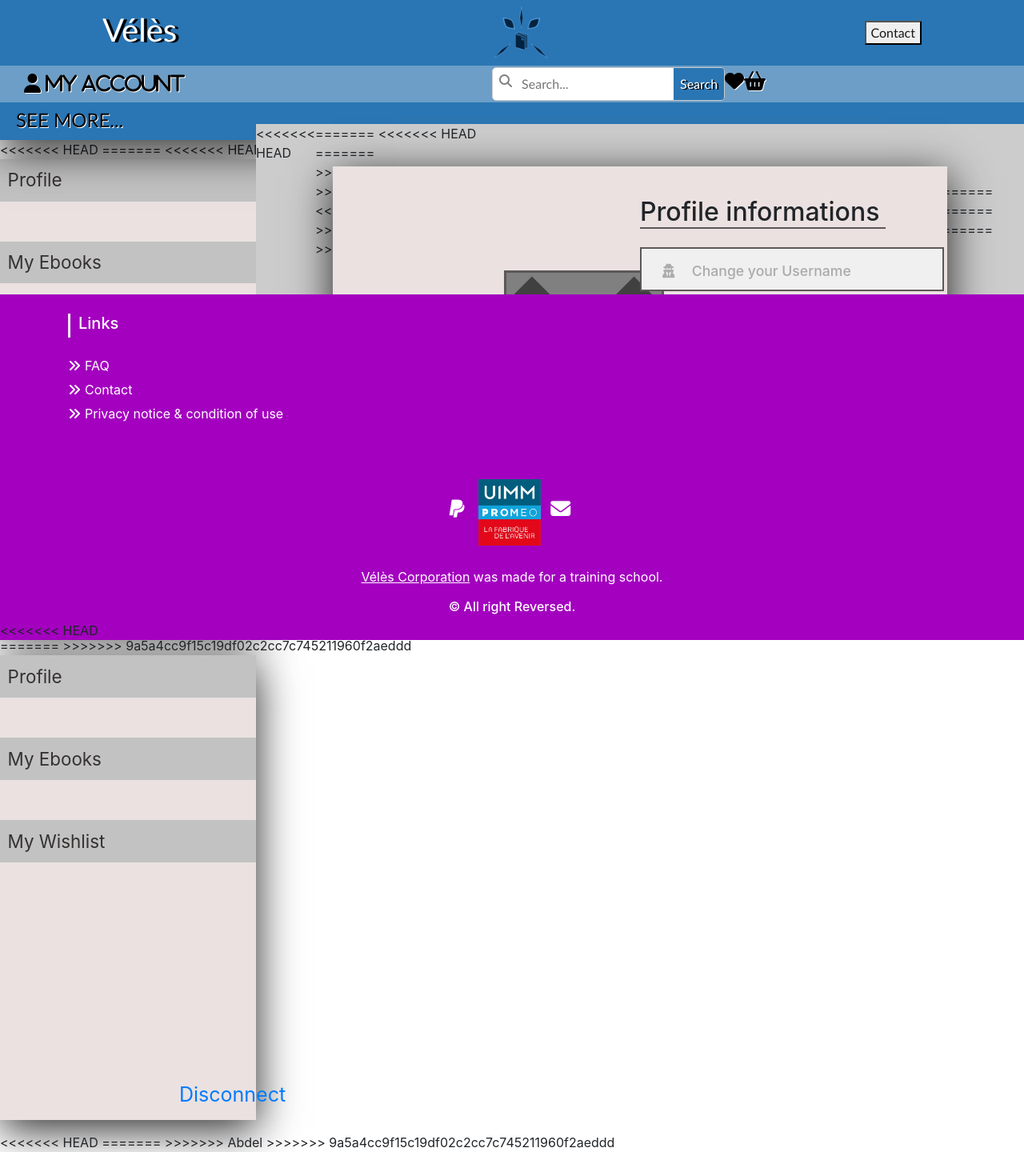
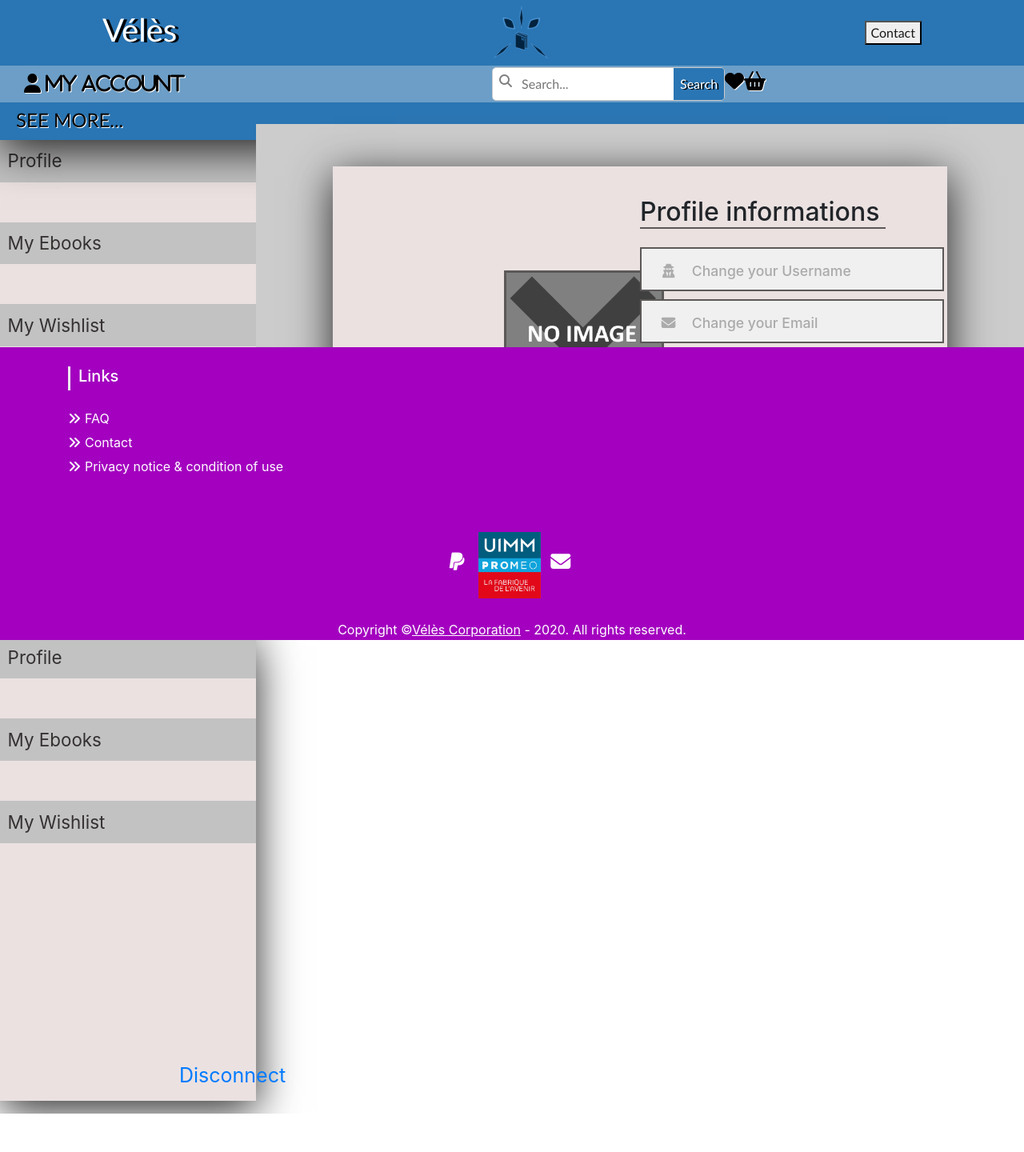
Before and after one commit to Opalie/ppe-hibouk, a PHP site: page /user_profile.php in a window 1280 px wide. Shown: the whole page at 80% size. After the commit the page ends 1392 px from the top, so only its background shows below. Run offline with PHP 8.4, Linux system fonts and the light colour scheme; the visitor is signed in with stand-in values (Sample User, id 1); some libraries are stand-ins or nearby versions.

Commit message:
Fix bug css and merge

```diff
--- a/Website/copyright.php
+++ b/Website/copyright.php
@@ -4,22 +4,7 @@
 <script src="//cdnjs.cloudflare.com/ajax/libs/jquery/3.2.1/jquery.min.js"></script>
 <!------ Include the above in your HEAD tag ---------->
 
-<<<<<<< HEAD
-=======
-<<<<<<< HEAD
-=======
-<<<<<<< HEAD
->>>>>>> 9a5a4cc9f15c19df02c2cc7c745211960f2aeddd
-<footer>
-    <div class="footerbottom">
-        <p class="p-0 m-0">Copyright &copy; Vélès Corporation - 2020. All rights reserved.</p>
-    </div>
-</footer>
-<<<<<<< HEAD
-=======
-=======
->>>>>>> Abdel
->>>>>>> 9a5a4cc9f15c19df02c2cc7c745211960f2aeddd
+
 <!-- Footer -->
 <footer id="footer">
     <div class="container">
@@ -47,20 +32,9 @@
         </div>
         <div class="row">
             <div class="col-xs-12 col-sm-12 col-md-12 mt-2 mt-sm-2 text-center text-white">
-                <p><span class="veles-name">Vélès Corporation</span> was made for a training school.</p>
-                <p class="h6">© All right Reversed.</p>
+                <p class="p-0 m-0">Copyright &copy;<span class="veles-name">Vélès Corporation</span> - 2020. All rights reserved.</p>
             </div>
             <hr>
         </div>
     </div>
-<<<<<<< HEAD
 </footer>
-=======
-</footer>
-<<<<<<< HEAD
-<!-- ./Footer -->
-=======
-<!-- ./Footer -->
->>>>>>> origin/master
->>>>>>> Abdel
->>>>>>> 9a5a4cc9f15c19df02c2cc7c745211960f2aeddd
--- a/Website/user_menu.php
+++ b/Website/user_menu.php
@@ -1,6 +1,3 @@
-<<<<<<< HEAD
-=======
-<<<<<<< HEAD
 <!DOCTYPE html>
 
 <html lang="fr">
@@ -49,8 +46,4 @@
 </div>
 <!----------------------------->
 
-<<<<<<< HEAD
-=======
->>>>>>> Abdel
->>>>>>> 9a5a4cc9f15c19df02c2cc7c745211960f2aeddd
 </html>
--- a/Website/user_profile_function.php
+++ b/Website/user_profile_function.php
@@ -1,4 +1,3 @@
-<<<<<<< HEAD
 <div class="php">
 
     <?php
@@ -21,55 +20,5 @@
         }
     }
     ?>
-=======
-<<<<<<< HEAD
-<div class="php">
 
-    <?php
-        //CREATiON DE COMPTE//
-        if (isset($_POST['register_button'])) { //Fonction de modification de compte
-            //Comparer email et mot de passe avec ceux de la bdd
-            $request = $bdd->prepare('SELECT * FROM user WHERE user_email = ? AND user_password = ?');
-            $request->execute(array(htmlspecialchars($_POST['register_email']), htmlspecialchars($_POST['register_password'])));
-            $user = $request->fetch(PDO::FETCH_ASSOC);
-
-            //Si similaire à un de la bdd alors afficher message d'erreur
-            if (!empty($user)) {
-                echo "Username or email already taken !";
-            }
-
-            //Sinon modifier l'utilisateur de la bdd
-            else {
-                $request = $bdd->prepare('UPDATE user SET user_username = ?, user_email = ?, user_password = ?, user_icon = ? WHERE user_id = ?');
-                $request->execute(array($_POST['register_email'], $_POST['register_password'], $_POST['register_username'], $_POST['picture_input'], $_SESSION['user_id']));
-            }
-        }
-    ?>
-
-=======
-<div class="php">
-
-    <?php
-        //CREATiON DE COMPTE//
-        if (isset($_POST['register_button'])) { //Fonction de modification de compte
-            //Comparer email et mot de passe avec ceux de la bdd
-            $request = $bdd->prepare('SELECT * FROM user WHERE user_email = ? AND user_password = ?');
-            $request->execute(array(htmlspecialchars($_POST['register_email']), htmlspecialchars($_POST['register_password'])));
-            $user = $request->fetch(PDO::FETCH_ASSOC);
-
-            //Si similaire à un de la bdd alors afficher message d'erreur
-            if (!empty($user)) {
-                echo "Username or email already taken !";
-            }
-
-            //Sinon modifier l'utilisateur de la bdd
-            else {
-                $request = $bdd->prepare('UPDATE user SET user_username = ?, user_email = ?, user_password = ?, user_icon = ? WHERE user_id = ?');
-                $request->execute(array($_POST['register_email'], $_POST['register_password'], $_POST['register_username'], $_POST['picture_input'], $_SESSION['user_id']));
-            }
-        }
-    ?>
-
->>>>>>> Abdel
 </div>
->>>>>>> 9a5a4cc9f15c19df02c2cc7c745211960f2aeddd
```
Also changed, not shown: Website/logout.php (+0 -16 lines).
